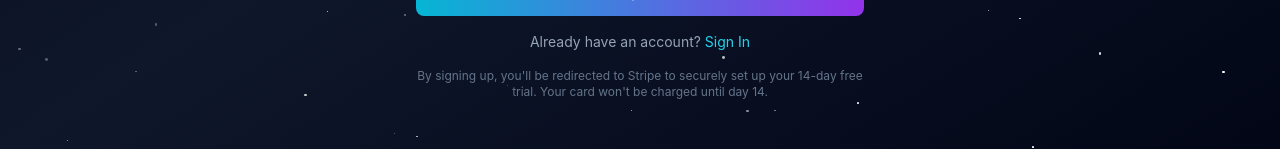
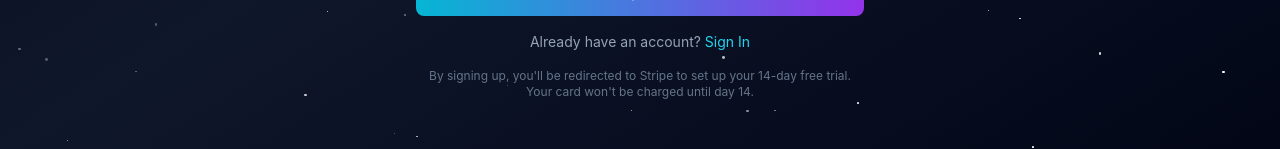
Before and after one commit to MSAIGlobal/intuitv-studio, a Next.js app: page /signup in a window 1280 px wide. Shown: the part 648-797 px from the top of the page. Built offline with nearby package versions, Linux system fonts and the light colour scheme.

Commit message:
Update page.tsx

```diff
--- a/app/signup/page.tsx
+++ b/app/signup/page.tsx
@@ -21,6 +21,8 @@ export default function SignupPage() {
     setError('')
 
     try {
+      console.log('Submitting signup...', { email: formData.email, name: formData.name })
+
       // Create account
       const signupRes = await fetch('/api/auth/signup', {
         method: 'POST',
@@ -28,32 +30,40 @@ export default function SignupPage() {
         body: JSON.stringify(formData)
       })
 
+      console.log('Signup response status:', signupRes.status)
+
       if (!signupRes.ok) {
         const data = await signupRes.json()
         throw new Error(data.error || 'Signup failed')
       }
 
       const { userId } = await signupRes.json()
+      console.log('User created:', userId)
 
-      // Create Stripe checkout session for 14-day trial
+      // Create Stripe checkout session
       const stripeRes = await fetch('/api/stripe/create-session', {
         method: 'POST',
         headers: { 'Content-Type': 'application/json' },
         body: JSON.stringify({
           userId,
           email: formData.email,
-          priceId: 'price_1QkaBERubwCQmDCmEAZLWGSr', // Your Stripe Price ID
           successUrl: `${process.env.NEXT_PUBLIC_PLAYOUT_URL}?session_id={CHECKOUT_SESSION_ID}`,
           cancelUrl: `${process.env.NEXT_PUBLIC_STUDIO_URL}/signup`
         })
       })
 
-      if (!stripeRes.ok) throw new Error('Failed to create checkout session')
+      if (!stripeRes.ok) {
+        const data = await stripeRes.json()
+        throw new Error(data.error || 'Failed to create checkout session')
+      }
 
       const { url } = await stripeRes.json()
+      console.log('Redirecting to Stripe:', url)
+
       window.location.href = url
 
     } catch (err: any) {
+      console.error('Signup error:', err)
       setError(err.message)
       setLoading(false)
     }
@@ -155,7 +165,7 @@ export default function SignupPage() {
           </p>
 
           <p className="text-xs text-slate-500 text-center">
-            By signing up, you'll be redirected to Stripe to securely set up your 14-day free trial.
+            By signing up, you'll be redirected to Stripe to set up your 14-day free trial.
             Your card won't be charged until day 14.
           </p>
         </form>
```
